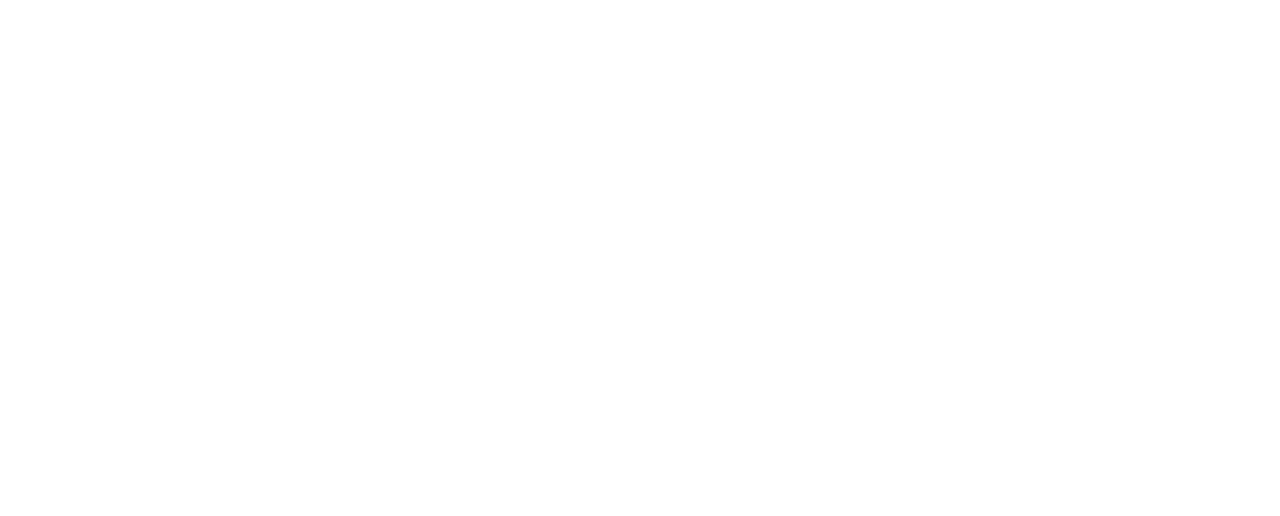
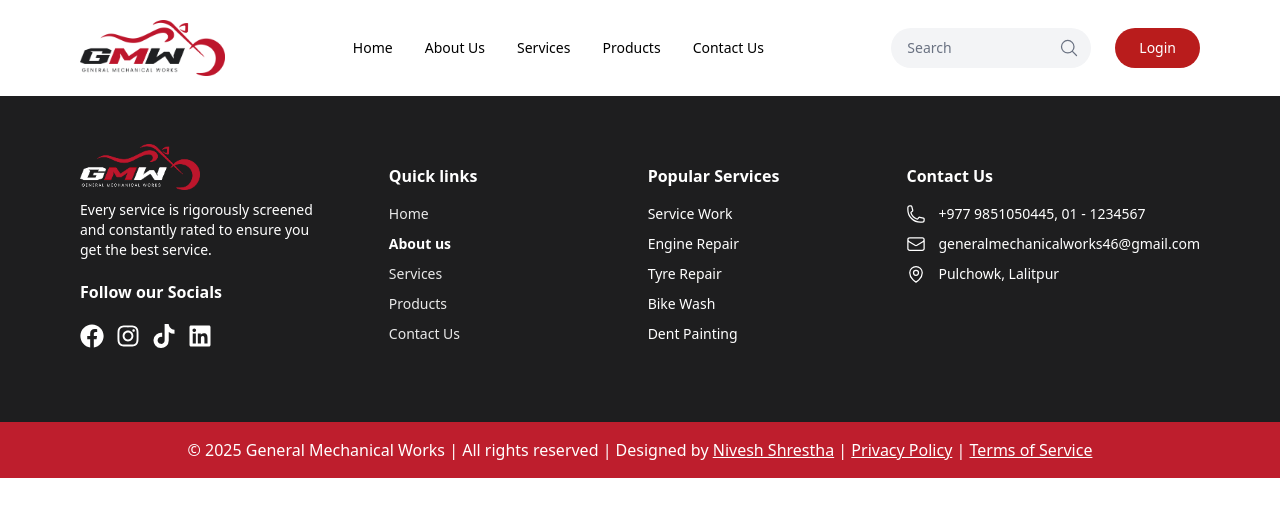
Before and after one commit to Nivesh26/General-Mechanical-Works, a React (Vite) app in the folder Frontend/: page /aboutus in a window 1280 px wide. Before the commit this address had no page. Shown: the top 516 px of the page. Built offline with nearby package versions, Linux system fonts and the light colour scheme.

Commit message:
Fix route paths for About Us in App, Header, and Footer components

```diff
--- a/Frontend/src/App.tsx
+++ b/Frontend/src/App.tsx
@@ -12,7 +12,7 @@ function App() {
     <Routes>
       {/* User */}
     <Route path="/" element={<Home />} />
-    <Route path="/about-us" element={<Aboutus />} />
+    <Route path="/aboutus" element={<Aboutus />} />
     <Route path="/services" element={<Service />} />
     <Route path="/products" element={<Products />} />
     <Route path="/contactus" element={<Contactus />} />
--- a/Frontend/src/UserComponent/Footer.tsx
+++ b/Frontend/src/UserComponent/Footer.tsx
@@ -6,7 +6,7 @@ import GMWlogoWhite from "../assets/GMWlogowhite.png";
 
 const quickLinks = [
   { to: "/", label: "Home" },
-  { to: "/about-us", label: "About us" },
+  { to: "/aboutus", label: "About us" },
   { to: "/services", label: "Services" },
   { to: "/products", label: "Products" },
   { to: "/contactus", label: "Contact Us" },
--- a/Frontend/src/UserComponent/Header.tsx
+++ b/Frontend/src/UserComponent/Header.tsx
@@ -5,7 +5,7 @@ import GMWlogo from '../assets/GMWlogo.png'
 const Header = () => {
   const navLinks = [
     { to: '/', label: 'Home' },
-    { to: '/about-us', label: 'About Us' },
+    { to: '/aboutus', label: 'About Us' },
     { to: '/services', label: 'Services' },
     { to: '/products', label: 'Products' },
     { to: '/contactus', label: 'Contact Us' },
```
